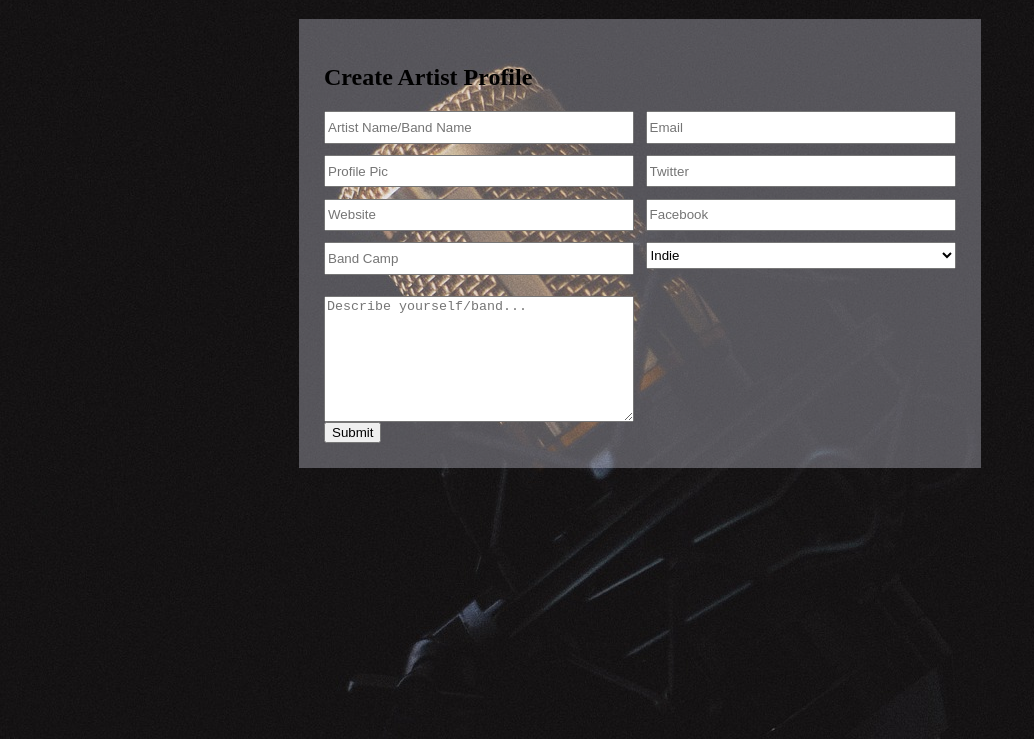
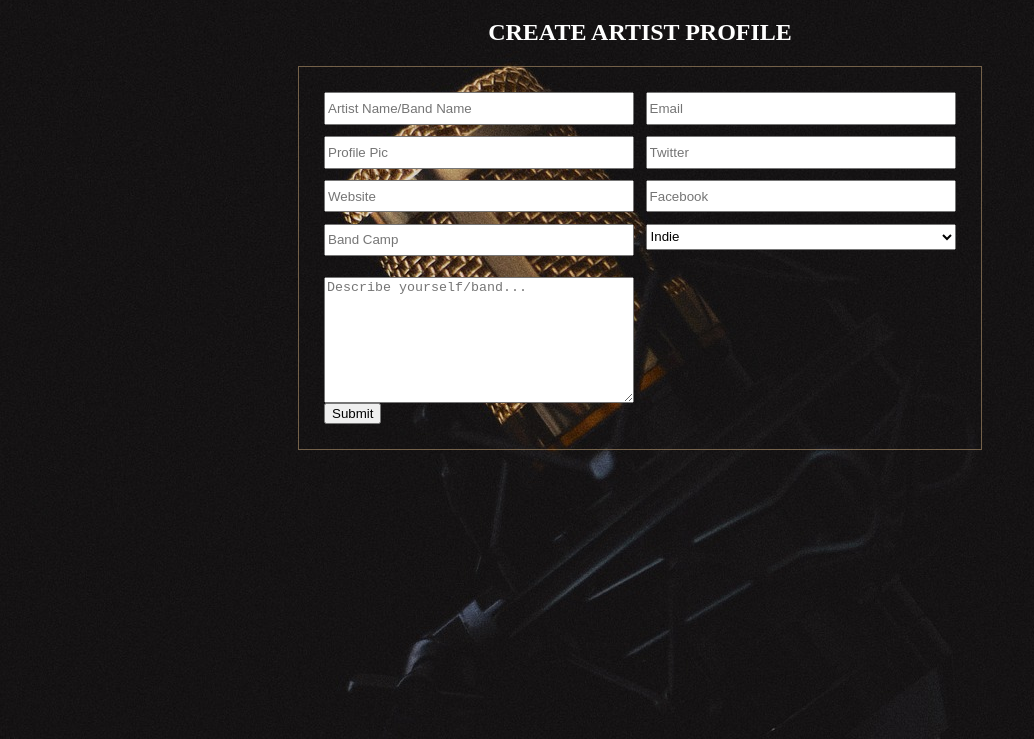
Before and after one commit to team-raisin/pdxPopNow_Client, a React app: page / in a window 1280 px wide. Shown: the part 61-800 px from the top of the page, without its empty margins (0-1034 px from the left). Built offline with nearby package versions, Linux system fonts and the light colour scheme.

Commit message:
added more styling

```diff
--- a/src/components/form/Form.css
+++ b/src/components/form/Form.css
@@ -5,8 +5,15 @@ body{
 section{
   width: 50%;
   margin: auto;
-  background: rgba(238,238,300,0.3);
+  border: 1px solid rgba(210,174,126,0.5);
   padding: 2%;
+
+}
+h2{
+  color: white;
+  text-transform: uppercase;
+  text-align: center;
+
 }
 form{
 
--- a/src/components/form/Form.js
+++ b/src/components/form/Form.js
@@ -28,8 +28,8 @@ class Form extends PureComponent{
   render() {
     return (
       <>
+        <h2>Create Artist Profile</h2>
       <section>
-        <h2>Create Artist Profile</h2>
         <form className={styles.createForm}>
           <input type='text' name='artistName' onChange={this.handleChange} placeholder='Artist Name/Band Name' />
           <input type='text' name='email' onChange={this.handleChange} placeholder='Email' />
```
